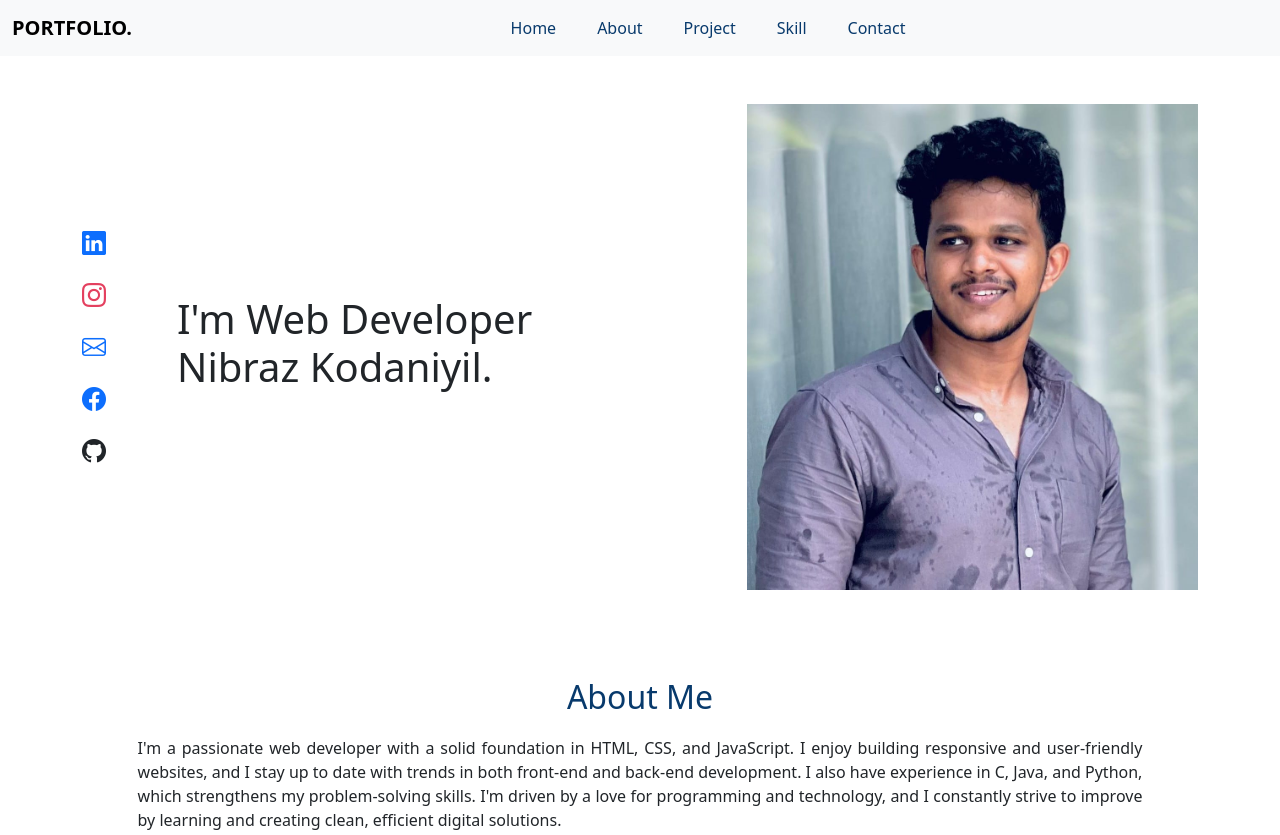
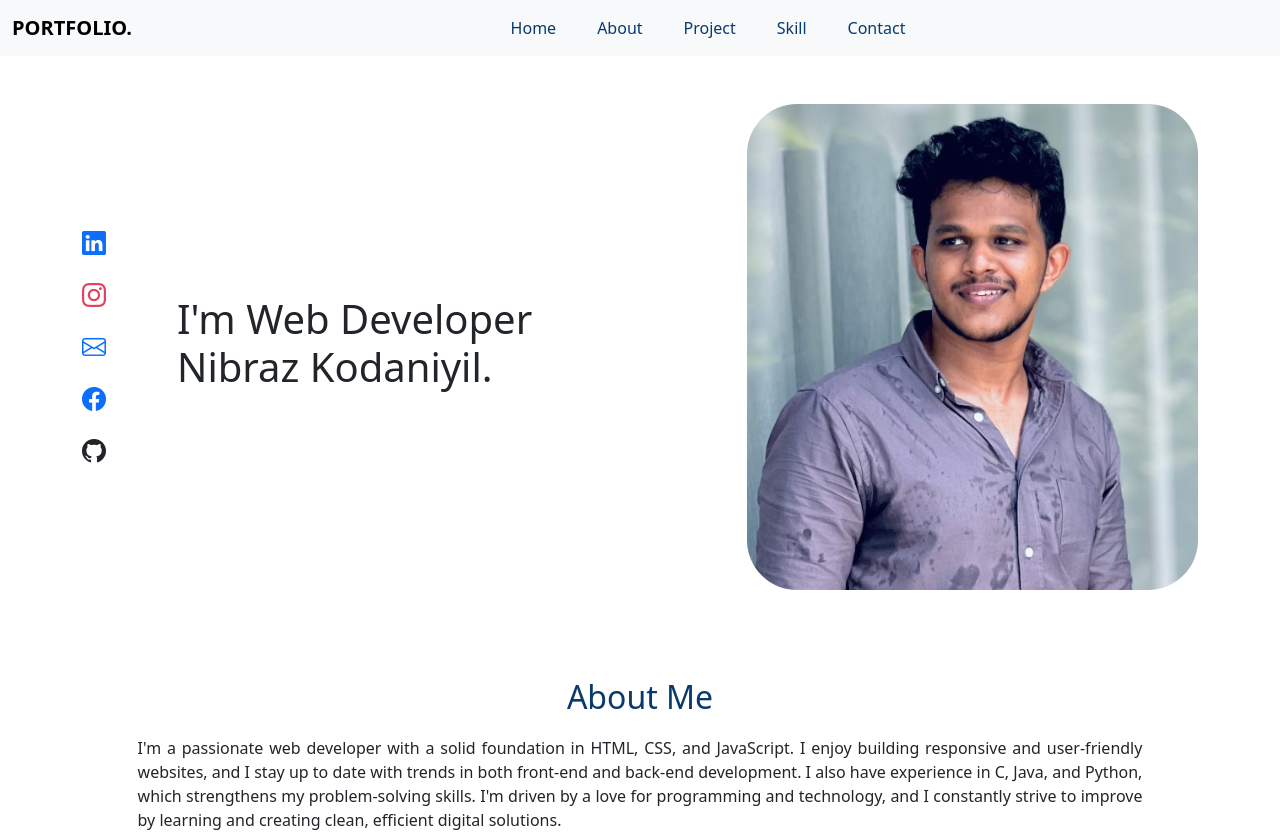
Before and after one commit to NIBRAZKODANIYIL/PORTFOLIO, a plain HTML site: page index.html in a window 1280 px wide. Shown: the top 835 px of the page. Drawn offline with nearby package versions, Linux system fonts and the light colour scheme.

Commit message:
Update boot.css

```diff
--- a/boot.css
+++ b/boot.css
@@ -8,6 +8,9 @@
     .navbar {
       background-color: #f8f9fa;
       padding: 20px 0;
+    }
+    .intro-img{
+      border-radius: 50px;
     }
     .navbar-brand {
       color: rgb(8, 58, 108);
```
